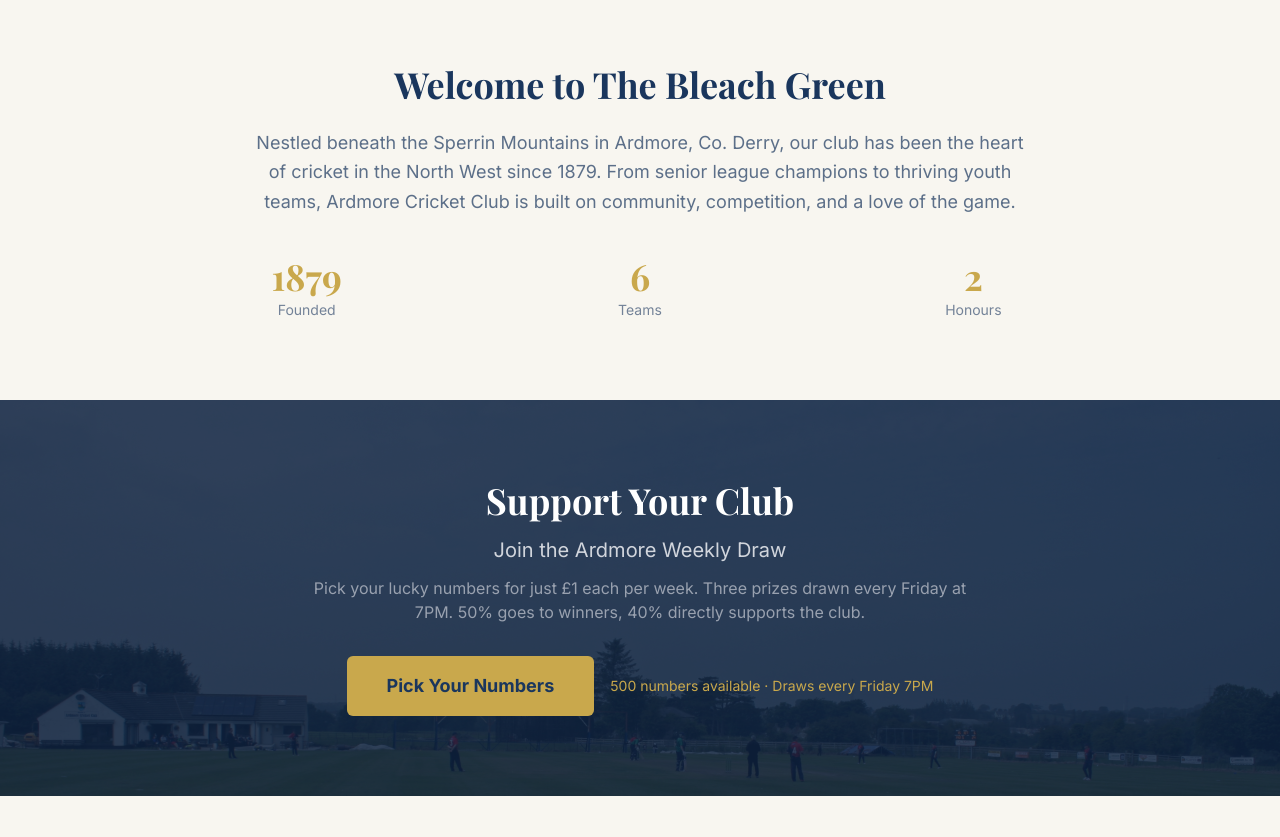
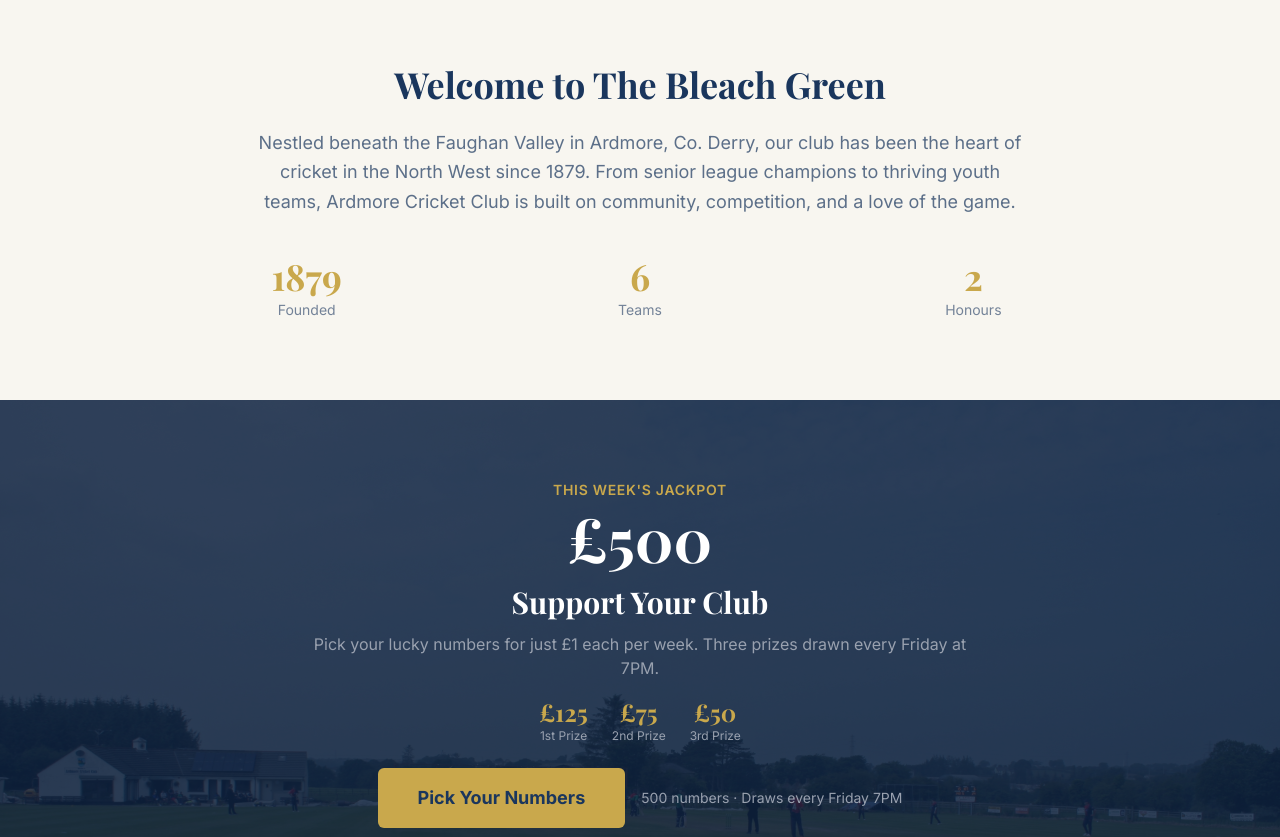
Before and after one commit to albiemorgan88-hash/ardmore-draw-live, a Next.js app: page / in a window 1280 px wide. Shown: the part 760-1597 px from the top of the page. Built offline with nearby package versions, Linux system fonts and the light colour scheme; no server answers.

Commit message:
Committee feedback: Faughan Valley, 12 Green Rd, contact form, council logo, jackpot showcase, email

```diff
--- a/src/app/about/page.tsx
+++ b/src/app/about/page.tsx
@@ -23,8 +23,8 @@ export default function AboutPage() {
               Playing in the club colours of Blue and Sky Blue, the club competes in the North West Cricket Union.
             </p>
             <p>
-              Our home ground, The Bleach Green, sits at 10 Green Road, Ardmore, BT47 3RG, Co. Derry —
-              a stunning setting with the Sperrin Mountains as a backdrop that has hosted cricket for well over a century.
+              Our home ground, The Bleach Green, sits at 12 Green Road, Ardmore, BT47 3RG, Co. Derry —
+              a stunning setting with the Faughan Valley as a backdrop that has hosted cricket for well over a century.
             </p>
           </div>
         </div>
--- a/src/app/layout.tsx
+++ b/src/app/layout.tsx
@@ -48,16 +48,39 @@ export default function RootLayout({ children }: Readonly<{ children: React.Reac
 function Footer() {
   return (
     <footer className="bg-navy-dark text-white">
+      {/* Contact Form */}
+      <div className="bg-navy border-b border-navy-light">
+        <div className="max-w-3xl mx-auto px-4 sm:px-6 lg:px-8 py-12">
+          <h3 className="font-heading text-2xl font-bold text-center mb-2">Contact Us</h3>
+          <p className="text-gray-300 text-center text-sm mb-6">Got a question? Want to join? Get in touch.</p>
+          <form action="https://formsubmit.co/Ardmorecc1879@hotmail.com" method="POST" className="space-y-4">
+            <input type="hidden" name="_subject" value="Ardmore CC Website Enquiry" />
+            <input type="hidden" name="_captcha" value="false" />
+            <input type="hidden" name="_next" value="https://ardmorecricket.com/?contacted=true" />
+            <div className="grid grid-cols-1 sm:grid-cols-2 gap-4">
+              <input type="text" name="name" placeholder="Your Name" required className="w-full px-4 py-3 bg-navy-dark border border-navy-light rounded-lg text-white placeholder-gray-400 focus:outline-none focus:border-gold" />
+              <input type="email" name="email" placeholder="Your Email" required className="w-full px-4 py-3 bg-navy-dark border border-navy-light rounded-lg text-white placeholder-gray-400 focus:outline-none focus:border-gold" />
+            </div>
+            <textarea name="message" placeholder="Your message..." rows={4} required className="w-full px-4 py-3 bg-navy-dark border border-navy-light rounded-lg text-white placeholder-gray-400 focus:outline-none focus:border-gold resize-none" />
+            <div className="text-center">
+              <button type="submit" className="bg-gold text-navy px-8 py-3 rounded-lg font-semibold hover:bg-gold-light transition-colors">Send Message</button>
+            </div>
+          </form>
+          <p className="text-center text-gray-400 text-sm mt-4">Or email us directly at <a href="mailto:Ardmorecc1879@hotmail.com" className="text-gold hover:underline">Ardmorecc1879@hotmail.com</a></p>
+        </div>
+      </div>
+
       <div className="max-w-7xl mx-auto px-4 sm:px-6 lg:px-8 py-12">
-        <div className="grid grid-cols-1 md:grid-cols-3 gap-8">
+        <div className="grid grid-cols-1 md:grid-cols-4 gap-8">
           <div>
             <h3 className="font-heading text-xl font-bold mb-3">Ardmore Cricket Club</h3>
             <p className="text-sm text-gray-300 leading-relaxed">
               The Bleach Green<br />
-              10 Green Road, Ardmore<br />
+              12 Green Road, Ardmore<br />
               BT47 3RG, Co. Derry
             </p>
             <p className="text-sm text-gold mt-2">Est. 1879</p>
+            <a href="mailto:Ardmorecc1879@hotmail.com" className="text-sm text-gray-300 hover:text-gold transition-colors mt-1 block">Ardmorecc1879@hotmail.com</a>
           </div>
           <div>
             <h4 className="font-heading text-lg font-semibold mb-3">Quick Links</h4>
@@ -85,8 +108,15 @@ function Footer() {
             </div>
           </div>
         </div>
-        <div className="border-t border-navy-light mt-8 pt-6 text-center text-sm text-gray-400">
-          © {new Date().getFullYear()} Ardmore Cricket Club. All rights reserved.
+        {/* Supported By */}
+        <div className="border-t border-navy-light mt-8 pt-6">
+          <div className="flex flex-col sm:flex-row items-center justify-center gap-4 mb-6">
+            <span className="text-xs text-gray-400 uppercase tracking-wider">Supported by</span>
+            <img src="/images/derry-strabane-council.jpg" alt="Derry City & Strabane District Council" className="h-12 object-contain" />
+          </div>
+          <div className="text-center text-sm text-gray-400">
+            © {new Date().getFullYear()} Ardmore Cricket Club. All rights reserved.
+          </div>
         </div>
       </div>
     </footer>
--- a/src/app/page.tsx
+++ b/src/app/page.tsx
@@ -7,7 +7,7 @@ export default function HomePage() {
       <section className="relative h-[85vh] min-h-[500px] flex items-center justify-center">
         <Image
           src="/images/ground-2.jpg"
-          alt="The Bleach Green with the Sperrin Mountains"
+          alt="The Bleach Green with the Faughan Valley"
           fill
           className="object-cover"
           priority
@@ -37,7 +37,7 @@ export default function HomePage() {
         <div className="max-w-5xl mx-auto px-4 sm:px-6 text-center">
           <h2 className="font-heading text-3xl sm:text-4xl font-bold text-navy mb-6">Welcome to The Bleach Green</h2>
           <p className="text-lg text-navy/70 leading-relaxed max-w-3xl mx-auto mb-8 text-left sm:text-center">
-            Nestled beneath the Sperrin Mountains in Ardmore, Co. Derry, our club has been the heart of cricket in the North West since 1879. From senior league champions to thriving youth teams, Ardmore Cricket Club is built on community, competition, and a love of the game.
+            Nestled beneath the Faughan Valley in Ardmore, Co. Derry, our club has been the heart of cricket in the North West since 1879. From senior league champions to thriving youth teams, Ardmore Cricket Club is built on community, competition, and a love of the game.
           </p>
           <div className="grid grid-cols-3 sm:grid-cols-3 gap-6 mt-10">
             <Stat value="1879" label="Founded" />
@@ -57,17 +57,31 @@ export default function HomePage() {
         />
         <div className="absolute inset-0 bg-navy-dark/85" />
         <div className="relative max-w-4xl mx-auto px-4 text-center text-white">
-          <h2 className="font-heading text-3xl sm:text-4xl font-bold mb-4">Support Your Club</h2>
-          <p className="text-xl text-gray-300 mb-3">Join the Ardmore Weekly Draw</p>
-          <p className="text-gray-400 mb-8 max-w-2xl mx-auto">
+          <p className="text-gold text-sm uppercase tracking-wider font-semibold mb-2">This Week&apos;s Jackpot</p>
+          <p className="font-heading text-5xl sm:text-6xl font-bold mb-4">£500</p>
+          <h2 className="font-heading text-2xl sm:text-3xl font-bold mb-3">Support Your Club</h2>
+          <p className="text-gray-400 mb-4 max-w-2xl mx-auto">
             Pick your lucky numbers for just £1 each per week. Three prizes drawn every Friday at 7PM.
-            50% goes to winners, 40% directly supports the club.
           </p>
+          <div className="flex justify-center gap-6 mb-6 text-center">
+            <div>
+              <p className="font-heading text-2xl font-bold text-gold">£125</p>
+              <p className="text-xs text-gray-400">1st Prize</p>
+            </div>
+            <div>
+              <p className="font-heading text-2xl font-bold text-gold">£75</p>
+              <p className="text-xs text-gray-400">2nd Prize</p>
+            </div>
+            <div>
+              <p className="font-heading text-2xl font-bold text-gold">£50</p>
+              <p className="text-xs text-gray-400">3rd Prize</p>
+            </div>
+          </div>
           <div className="flex flex-col sm:flex-row gap-4 justify-center items-center">
             <a href="/draw" className="bg-gold text-navy font-bold px-10 py-4 rounded-md text-lg hover:bg-gold-light transition-colors">
               Pick Your Numbers
             </a>
-            <span className="text-gold text-sm">500 numbers available · Draws every Friday 7PM</span>
+            <span className="text-gray-400 text-sm">500 numbers · Draws every Friday 7PM</span>
           </div>
         </div>
       </section>
```
Also changed, not shown: public/images/derry-strabane-council.jpg (added).
